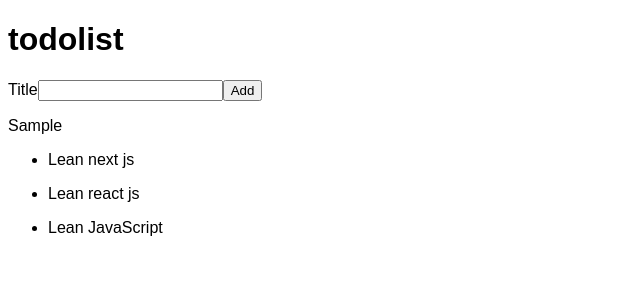
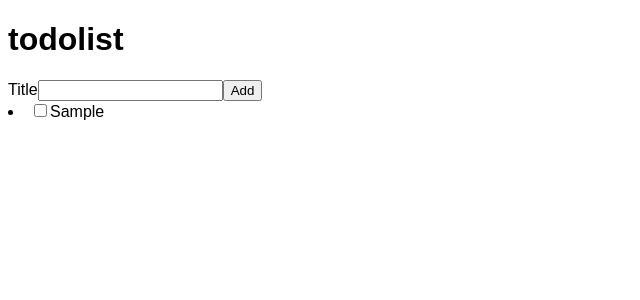
Before and after one commit to AACHOURMOHAMED/todo-list, a React (Create React App) app: page / in a window 1280 px wide. Both pictures are taken after typing "Sample" into the empty fields and a click on the button "Add". Shown: the top 300 px of the page, without its empty margins (0-640 px from the left). Built offline with nearby package versions, Linux system fonts and the light colour scheme.

Commit message:
Add new todo and completed

```diff
--- a/src/AddTodoForm.js
+++ b/src/AddTodoForm.js
@@ -1,17 +1,20 @@
-import React, { useState } from 'react';
+import React from 'react';
 import PropTypes from 'prop-types';
 
 const AddTodoForm = (props) => {
-  const [todo, setTodo] = useState('');
+  const [todo, setTodo] = React.useState('');
   const handleTitleChange = (e) => {
     setTodo(e.target.value);
   };
 
   const handleAddTodo = (e) => {
     e.preventDefault();
-    console.log(todo);
     const { onAddTodo } = props;
-    onAddTodo(todo);
+    onAddTodo({
+      id: Math.floor(Math.random() * 1000),
+      title: todo,
+      completed: false,
+    });
     setTodo('');
   };
   return (
--- a/src/App.js
+++ b/src/App.js
@@ -6,14 +6,26 @@ const App = () => {
   const [todos, setTodos] = React.useState([]);
 
   const handleAddTodo = (todo) => {
-    setTodos((prevTodos) => [...prevTodos, todo]);
+    setTodos([...todos, todo]);
   };
+
+  const handleToggleTodo = (id) => {
+    setTodos(todos.map((todo) => {
+      if (todo.id === id) {
+        return {
+          ...todo,
+          completed: !todo.completed,
+        };
+      }
+      return todo;
+    }));
+  };
+
   return (
     <>
       <h1>todolist</h1>
       <AddTodoForm onAddTodo={handleAddTodo} />
-      <p>{todos}</p>
-      <TodoList />
+      <TodoList todos={todos} handleToggleTodo={handleToggleTodo} />
     </>
   );
 };
--- a/src/TodoList.js
+++ b/src/TodoList.js
@@ -1,28 +1,18 @@
+import PropTypes from 'prop-types';
 import TodoListItem from './TodoListItem';
 
-const TodoList = () => {
-  const data = [
-    {
-      id: 1,
-      title: 'Lean next js',
-    },
-    {
-      id: 2,
-      title: 'Lean react js',
-    },
-    {
-      id: 3,
-      title: 'Lean JavaScript',
-    },
-  ];
+const TodoList = (props) => {
+  const { todos, handleToggleTodo } = props;
   return (
     <>
       {
-    data.map((index) => (
+    todos.map((index) => (
       <TodoListItem
         key={index.id}
         id={index.id}
         todo={index.title}
+        completed={index.completed}
+        handleToggleTodo={handleToggleTodo}
       />
     ))
     }
@@ -31,3 +21,12 @@ const TodoList = () => {
 };
 
 export default TodoList;
+
+// Add prop validattion
+TodoList.propTypes = {
+  todos: PropTypes.arrayOf(PropTypes.shape({
+    id: PropTypes.number.isRequired,
+    title: PropTypes.string.isRequired,
+  })).isRequired,
+  handleToggleTodo: PropTypes.func.isRequired,
+};
--- a/src/TodoListItem.js
+++ b/src/TodoListItem.js
@@ -2,18 +2,30 @@ import React from 'react';
 import PropTypes from 'prop-types';
 
 const TodoListItem = (props) => {
-  const { todo } = props;
+  const {
+    id, todo, completed, handleToggleTodo,
+  } = props;
   return (
-    <ul>
-      <li>
+    <li>
+      <label htmlFor={todo}>
+        <input
+          type="checkbox"
+          id={todo}
+          name={todo}
+          checked={completed}
+          onChange={() => handleToggleTodo(id)}
+        />
         {todo}
-      </li>
-    </ul>
+      </label>
+    </li>
   );
 };
 
 export default TodoListItem;
 
 TodoListItem.propTypes = {
+  id: PropTypes.number.isRequired,
   todo: PropTypes.string.isRequired,
+  completed: PropTypes.bool.isRequired,
+  handleToggleTodo: PropTypes.func.isRequired,
 };
```
